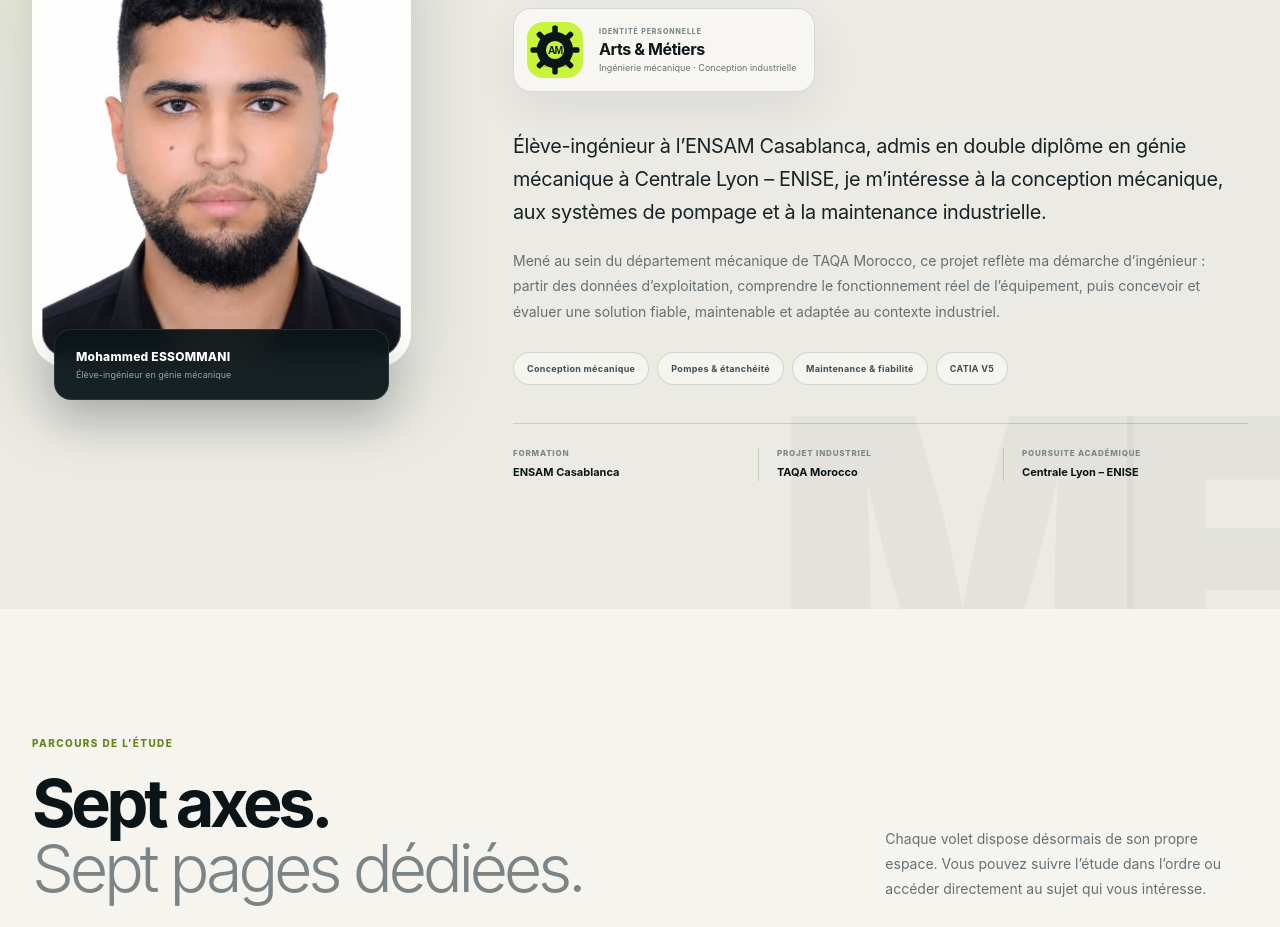
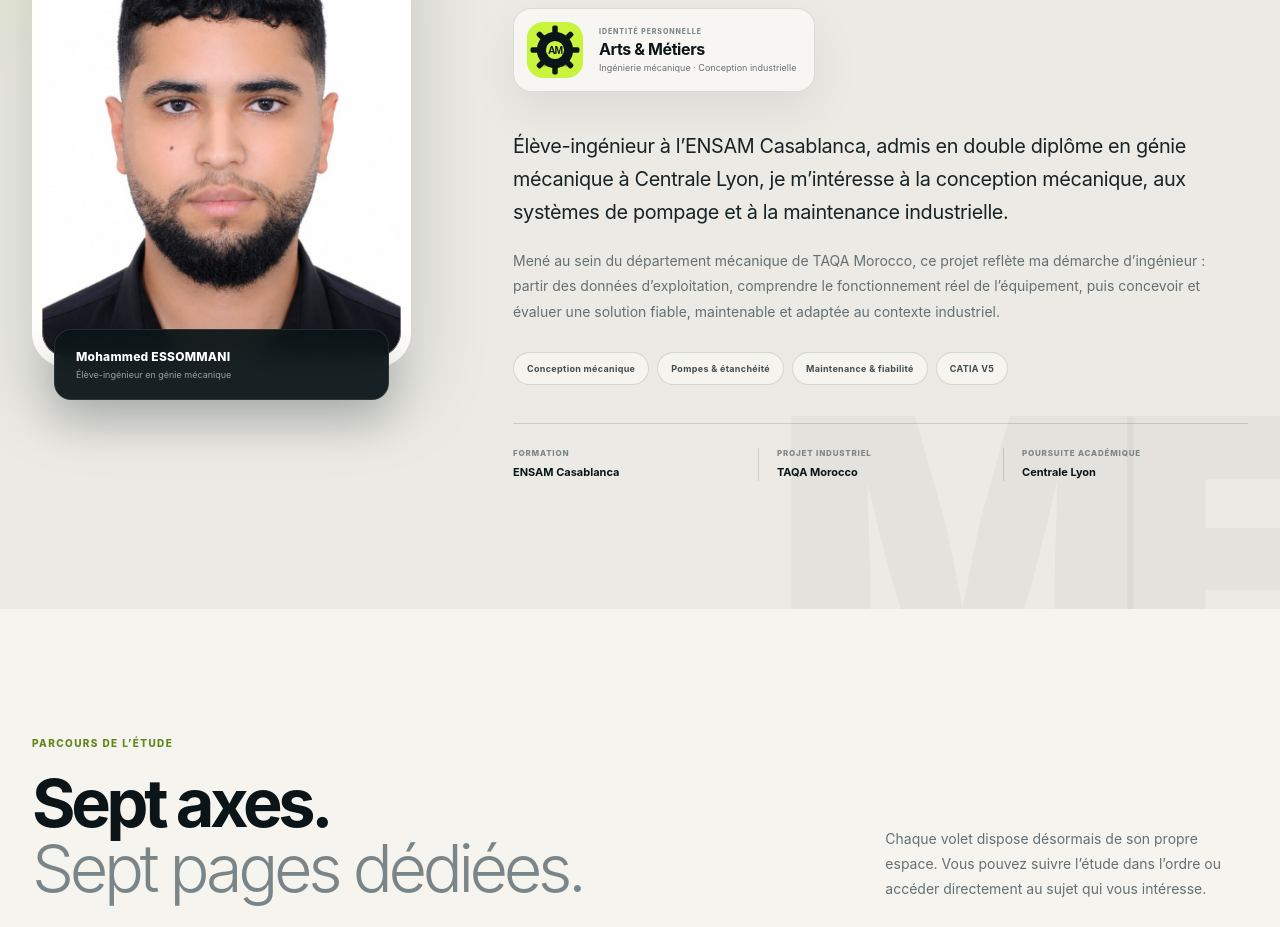
Before and after one commit to mohasomani17-jpg/etude-garniture-mecanique, a Next.js app: page / in a window 1280 px wide. Shown: the part 1440-2367 px from the top of the page. Built offline with nearby package versions, Linux system fonts and the light colour scheme.

Commit message:
Update page.tsx

```diff
--- a/app/page.tsx
+++ b/app/page.tsx
@@ -63,7 +63,7 @@ export default function Home() {
             </div>
             <p className="author-intro">
               Élève-ingénieur à l’ENSAM Casablanca, admis en double diplôme en
-              génie mécanique à Centrale Lyon – ENISE, je m’intéresse à la
+              génie mécanique à Centrale Lyon, je m’intéresse à la
               conception mécanique, aux systèmes de pompage et à la maintenance
               industrielle.
             </p>
@@ -85,7 +85,7 @@ export default function Home() {
             <div className="author-details">
               <div><small>FORMATION</small><strong>ENSAM Casablanca</strong></div>
               <div><small>PROJET INDUSTRIEL</small><strong>TAQA Morocco</strong></div>
-              <div><small>POURSUITE ACADÉMIQUE</small><strong>Centrale Lyon – ENISE</strong></div>
+              <div><small>POURSUITE ACADÉMIQUE</small><strong>Centrale Lyon</strong></div>
             </div>
           </div>
         </div>
```
